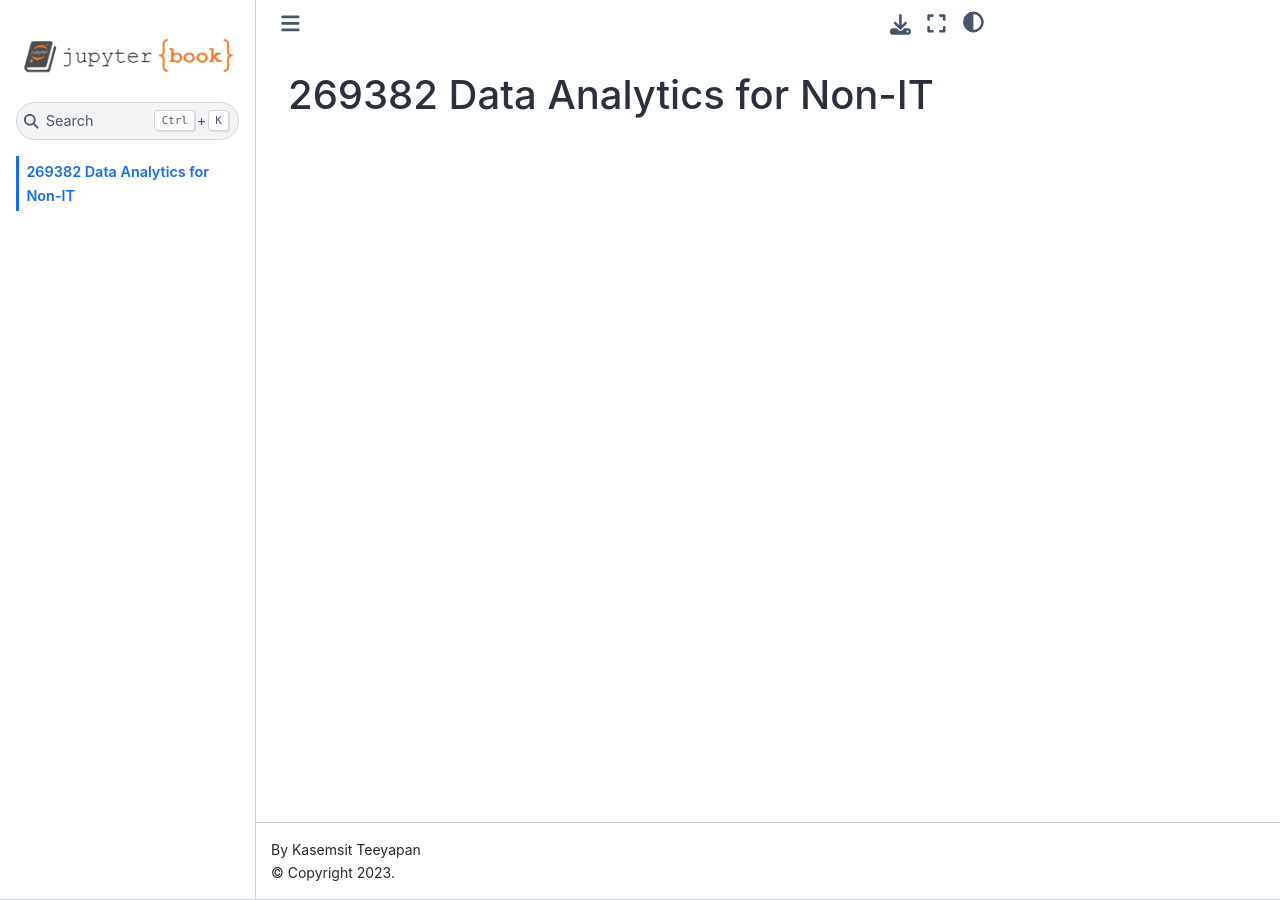
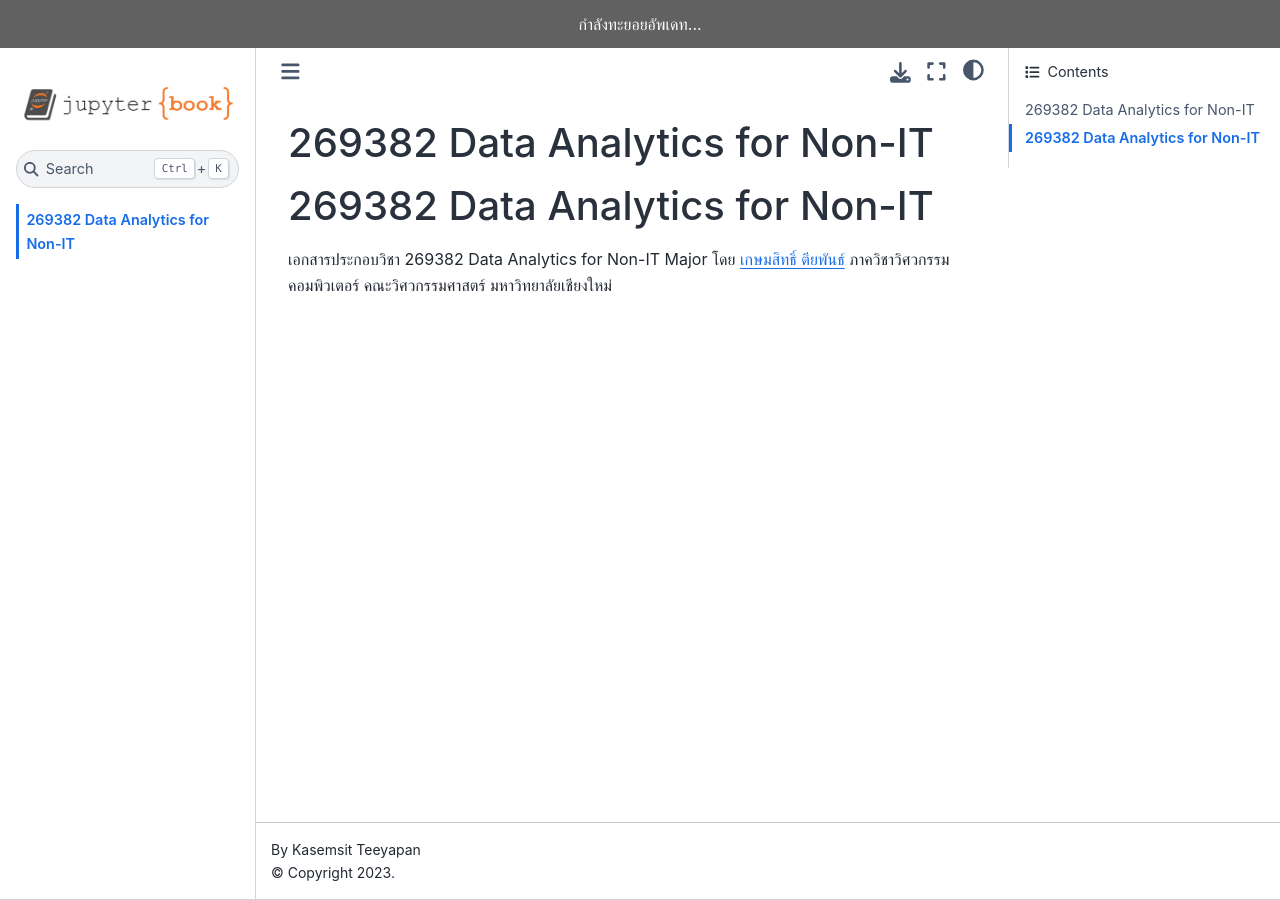
Before and after one commit to kasemsit/269382, a Jupyter Book: the page built from intro.md, in a window 1280 px wide. Built offline with Jupyter Book 1.0.4 settings and Sphinx 7.4.7 and the Sphinx Book theme 1.1.4, drawn with Linux system fonts in a browser that asks for light colours; pages that are not in the unit, such as notebooks, are missing from menus; comment, search, counter and statistics services are not loaded.

````diff
--- a/_config.yml
+++ b/_config.yml
@@ -32,9 +32,7 @@ repository:
 html:
   use_issues_button: false
   use_repository_button: false
-  #announcement: "Version 0.1"
-
-
+  announcement: "กำลังทะยอยอัพเดท..."
 
 launch_buttons:
   colab_url: "https://colab.research.google.com"
--- a/intro.md
+++ b/intro.md
@@ -1,5 +1,7 @@
+# 269382 Data Analytics for Non-IT
 # 269382 Data Analytics for Non-IT
 
+เอกสารประกอบวิชา 269382 Data Analytics for Non-IT Major โดย [เกษมสิทธิ์ ตียพันธ์](https://cpe.eng.cmu.ac.th/lecturer-viewthai.php?view_id=Kasemsit) ภาควิชาวิศวกรรมคอมพิวเตอร์ คณะวิศวกรรมศาสตร์ มหาวิทยาลัยเชียงใหม่
 
 ```{tableofcontents}
 ```
--- a/requirements.txt
+++ b/requirements.txt
@@ -5,3 +5,5 @@ pandas
 openpyxl
 plotly
 jupytext
+ghp-import
+ghp-import
````
Also changed, not shown: README.md (+5 -0 lines).
